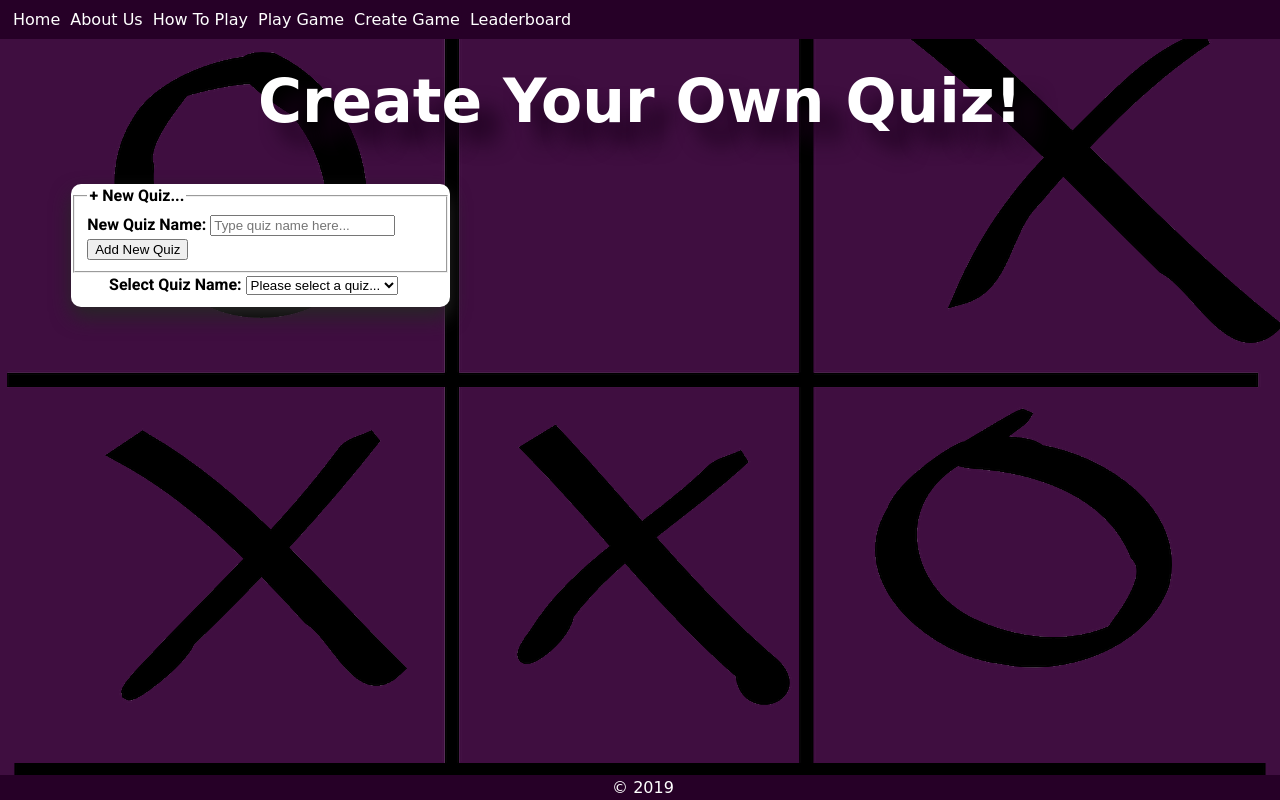
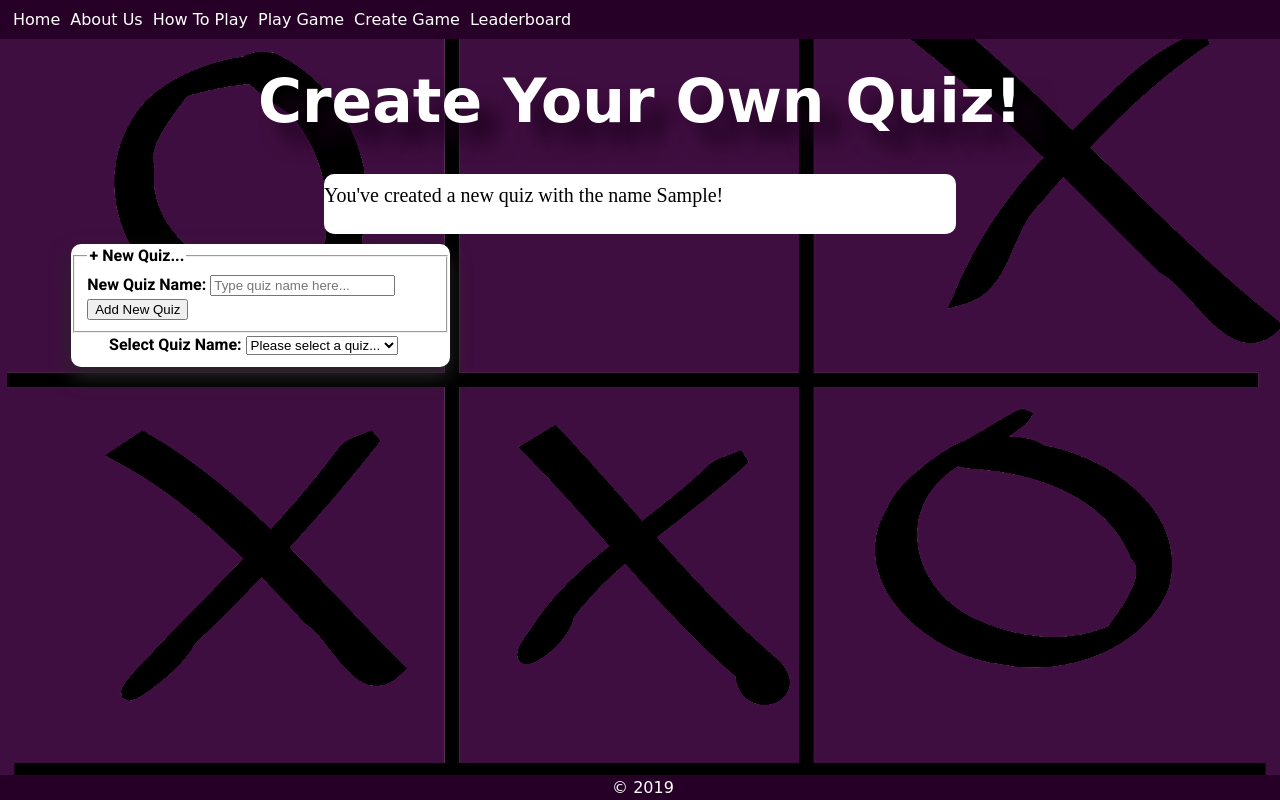
Before and after one commit to devonhackley/ticTacQuiz, a plain HTML site: page createquiz.html in a window 1280 px wide. Both pictures are taken after typing "Sample" into the empty fields and a click on the button "Add New Quiz". Drawn offline with Linux system fonts and the light colour scheme; a web font is replaced by a local one.

Commit message:
removed alerts

```diff
--- a/createquiz.html
+++ b/createquiz.html
@@ -23,6 +23,8 @@
 
     <main>
       <h1 class="subPageTitle">Create Your Own Quiz!</h1>
+
+      <div id ="error-box" class="error-box"></div>
 
       <section id="currentQuizSection" class="form-container">
         <h2>Questions in Current Quiz:</h2>
--- a/js/create-quiz.js
+++ b/js/create-quiz.js
@@ -38,6 +38,8 @@ function handleNewQuestionSubmit(event) {
 
 }
 
+const errorBox = document.getElementById('error-box');
+
 // This function is an event handler for the + New Quiz form.
 function handleNewQuizSubmit(event) {
     event.preventDefault();
@@ -45,13 +47,17 @@ function handleNewQuizSubmit(event) {
     var newQuizName = event.target.newQuizName.value;
 
     if (Object.keys(quizBank).includes(newQuizName)) {
-        alert('A quiz with this name already exists!');
+        errorBox.textContent = 'Quiz with that name already exists!';
+        errorBox.classList.add('error');
+        errorBox.style.display = 'block';
 
     } else {
         event.target.newQuizName.value = null;
         // eslint-disable-next-line no-undef
         new Quiz(newQuizName);
-        alert('You\'ve created a new quiz with the name ' + newQuizName + '!');
+        errorBox.textContent = `You've created a new quiz with the name ${newQuizName}!`;
+        errorBox.classList.add('error');
+        errorBox.style.display = 'block';
 
         quizBank = JSON.parse(localStorage['quizBank']);
         fillQuizSelector();
```
